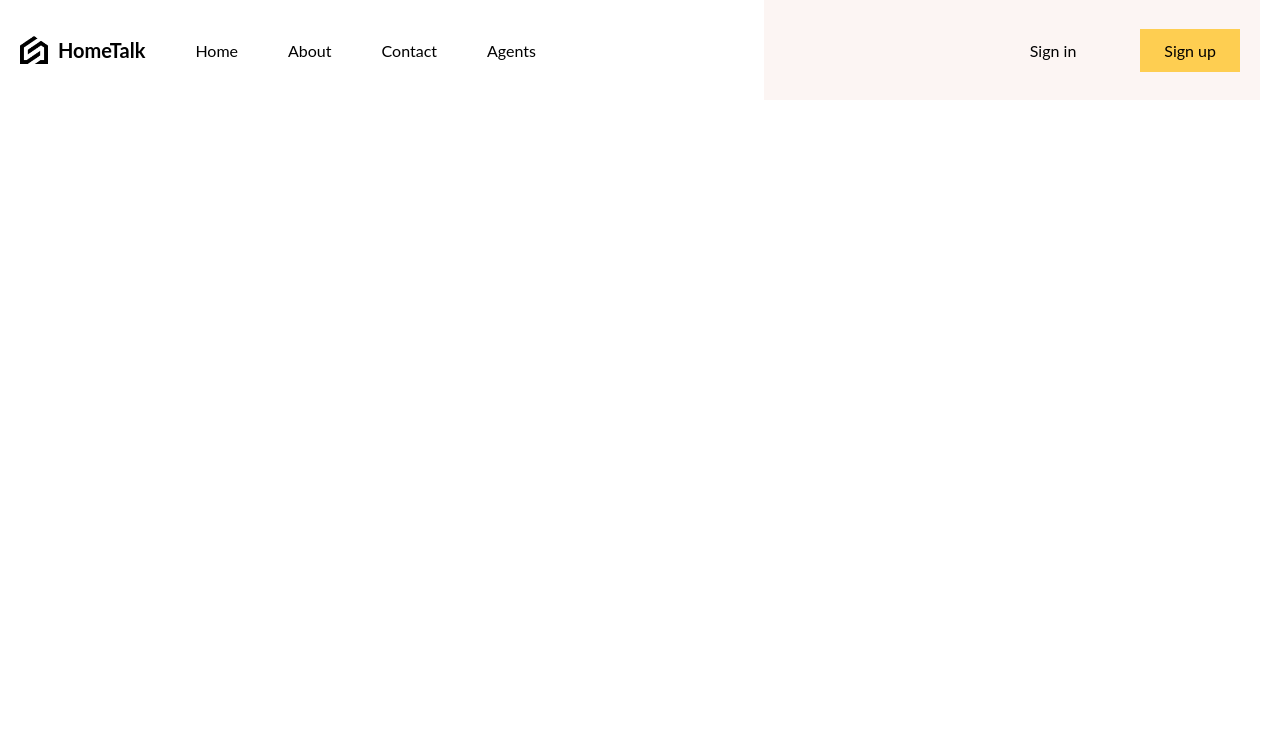
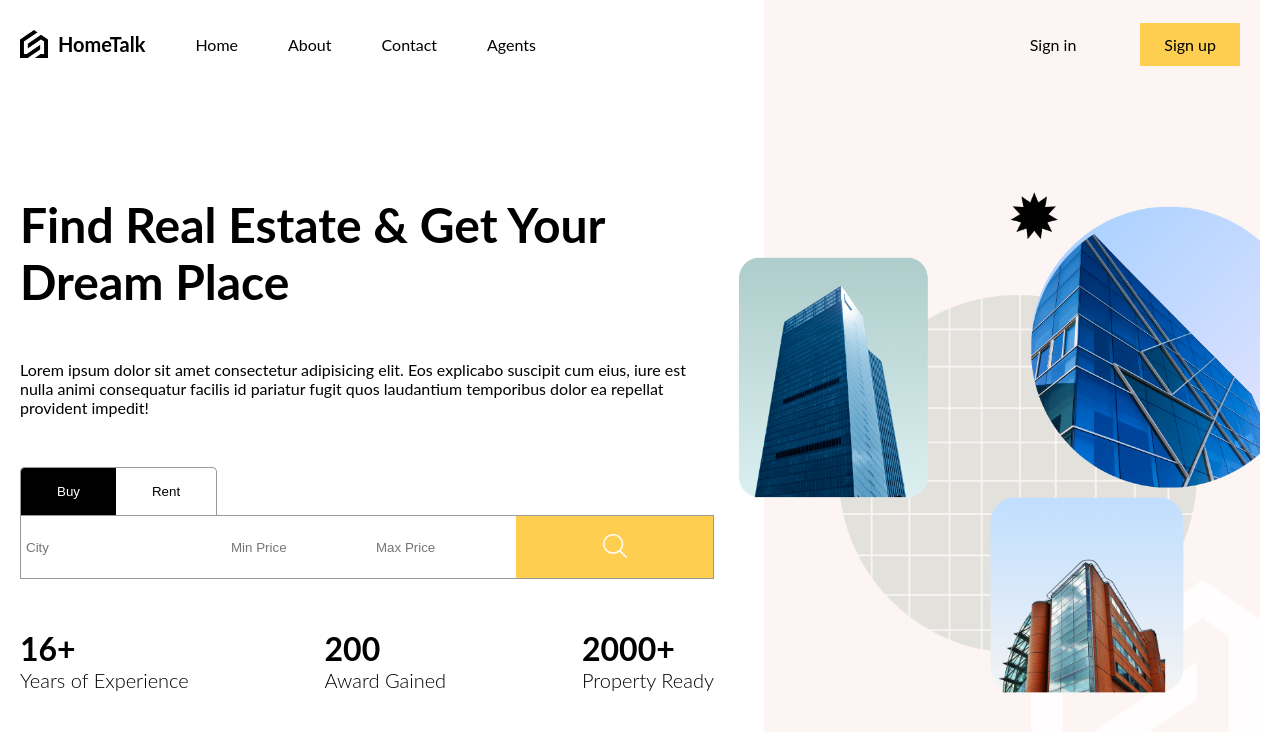
Before and after one commit to Harshkhaire1001/HomeTalk, a React (Create React App) app in the folder client/: page / in a window 1280 px wide. Shown: the top 732 px of the page. Built offline with nearby package versions, Linux system fonts and the light colour scheme.

Commit message:
add home page with search bar

```diff
--- a/client/src/App.jsx
+++ b/client/src/App.jsx
@@ -1,11 +1,13 @@
 import React from 'react';
 import "./layout.scss";
 import Navbar from './components/navbar/Navbar';
+import HomePage from './routes/homePage/homePage';
 
 function App() {
   return (
     <div className='layout'>
       <Navbar />
+      <HomePage />
     </div>
   )
 }
--- /dev/null
+++ b/client/src/components/searchBar/SearchBar.jsx
@@ -0,0 +1,59 @@
+import { useState } from "react";
+import "./searchBar.scss"
+
+const types = ["buy", "rent"];
+
+function SearchBar() {
+  const [query, setQuery] = useState({
+      type: "buy",
+      city: "",
+      minPrice: 0,
+      maxPrice: 0,
+  });
+
+  const switchType = (val) => {
+    setQuery((prev) => ({ ...prev, type: val }));
+  };
+
+  return (
+    <div className="searchBar">
+      <div className="type">
+        {types.map((type) => (
+          <button
+            key={type}
+            onClick={() => switchType(type)}
+            className={query.type === type ? "active" : ""}
+          >
+            {type}
+          </button>
+        ))}
+      </div>
+      <form>
+        <input
+          type="text"
+          name="city"
+          placeholder="City"
+        />
+        <input
+          type="number"
+          name="minPrice"
+          min={0}
+          max={10000000}
+          placeholder="Min Price"
+        />
+        <input
+          type="number"
+          name="maxPrice"
+          min={0}
+          max={10000000}
+          placeholder="Max Price"
+        />
+        <button>
+          <img src="/search.png" alt="" />
+        </button>
+      </form>
+    </div>
+  );
+}
+
+export default SearchBar;
--- /dev/null
+++ b/client/src/components/searchBar/searchBar.scss
@@ -0,0 +1,113 @@
+@import "../../responsive.scss";
+
+.searchBar {
+  .type {
+
+    button {
+      padding: 16px 36px;
+      border: 1px solid #999;
+      border-bottom: none;
+      cursor: pointer;
+      background-color: white;
+      text-transform: capitalize;
+
+      &.active {
+        background-color: black;
+        color: white;
+      }
+
+      &:first-child {
+        border-top-left-radius: 5px;
+        border-right: none;
+      }
+      &:last-child {
+        border-top-right-radius: 5px;
+        border-left: none;
+      }
+    }
+  }
+
+  form {
+    border: 1px solid #999;
+    display: flex;
+    justify-content: space-between;
+    height: 64px;
+    gap: 5px;
+
+    @include sm {
+      flex-direction: column;
+      border: none;
+    }
+
+    input {
+      border: none;
+      padding: 0px 10px;
+      width: 200px;
+
+      @include lg {
+        padding: 0px 5px;
+
+        &:nth-child(2),
+        &:nth-child(3) {
+          width: 140px;
+        }
+      }
+      @include md {
+        width: 200px;
+        &:nth-child(2),
+        &:nth-child(3) {
+          width: 200px;
+        }
+      }
+
+      @include sm{
+        width: auto;
+        &:nth-child(2),
+        &:nth-child(3) {
+          width: auto;
+        }
+        padding: 20px;
+        border: 1px solid #999;
+      }
+    }
+
+    button {
+        border: none;
+        cursor: pointer;
+        background-color: #fece51;
+        flex: 1;
+
+        img {
+            width: 24px;
+            height: 24px;
+        }
+
+        @include sm {
+            padding: 10px;
+        }
+    }
+
+    a{
+      flex: 1;
+      background-color: #fece51;
+      display: flex;
+      align-items: center;
+      justify-content: center;
+
+      button {
+        border: none;
+        cursor: pointer;
+        background-color: #fece51;
+
+        @include sm{
+          padding: 10px;
+        }
+
+        img {
+          width: 24px;
+          height: 24px;
+        }
+      }
+    }
+  }
+}
--- /dev/null
+++ b/client/src/routes/homePage/homePage.jsx
@@ -0,0 +1,41 @@
+import SearchBar from "../../components/searchBar/SearchBar";
+import "./homePage.scss";
+
+function HomePage() {
+
+  return (
+    <div className="homePage">
+      <div className="textContainer">
+        <div className="wrapper">
+          <h1 className="title">Find Real Estate & Get Your Dream Place</h1>
+          <p>
+            Lorem ipsum dolor sit amet consectetur adipisicing elit. Eos
+            explicabo suscipit cum eius, iure est nulla animi consequatur
+            facilis id pariatur fugit quos laudantium temporibus dolor ea
+            repellat provident impedit!
+          </p>
+          <SearchBar />
+          <div className="boxes">
+            <div className="box">
+              <h1>16+</h1>
+              <h2>Years of Experience</h2>
+            </div>
+            <div className="box">
+              <h1>200</h1>
+              <h2>Award Gained</h2>
+            </div>
+            <div className="box">
+              <h1>2000+</h1>
+              <h2>Property Ready</h2>
+            </div>
+          </div>
+        </div>
+      </div>
+      <div className="imgContainer">
+        <img src="/bg.png" alt="" />
+      </div>
+    </div>
+  );
+}
+
+export default HomePage;
--- /dev/null
+++ b/client/src/routes/homePage/homePage.scss
@@ -0,0 +1,83 @@
+@import "../../responsive.scss";
+
+.homePage {
+  display: flex;
+  height: 100%;
+
+  .textContainer {
+    flex: 3;
+
+    .wrapper {
+      padding-right: 100px;
+      display: flex;
+      flex-direction: column;
+      justify-content: center;
+      gap: 50px;
+      height: 100%;
+
+      @include lg{
+        padding-right: 50px;
+      }
+
+      @include md{
+        padding: 0;
+      }
+
+      @include sm{
+        justify-content: flex-start;
+      }
+
+      .title {
+        font-size: 64px;
+
+        @include lg {
+          font-size: 48px;
+        }
+      }
+
+      .boxes {
+        display: flex;
+        justify-content: space-between;
+
+        @include sm {
+          display: none;
+        }
+
+        h1 {
+          font-size: 36px;
+
+          @include lg {
+            font-size: 32px;
+          }
+        }
+
+        h2 {
+          font-size: 20px;
+          font-weight: 300;
+        }
+      }
+    }
+  }
+
+  .imgContainer {
+    flex: 2;
+    background-color: #fcf5f3;
+    position: relative;
+    display: flex;
+    align-items: center;
+
+    @include md {
+      display: none;
+    }
+
+    img {
+      width: 115%;
+      position: absolute;
+      right: 0;
+
+      @include lg {
+        width: 105%;
+      }
+    }
+  }
+}
```
Also changed, not shown: client/src/routes/listPage/ListPage.jsx (added), client/src/routes/listPage/listPage.scss (added).
